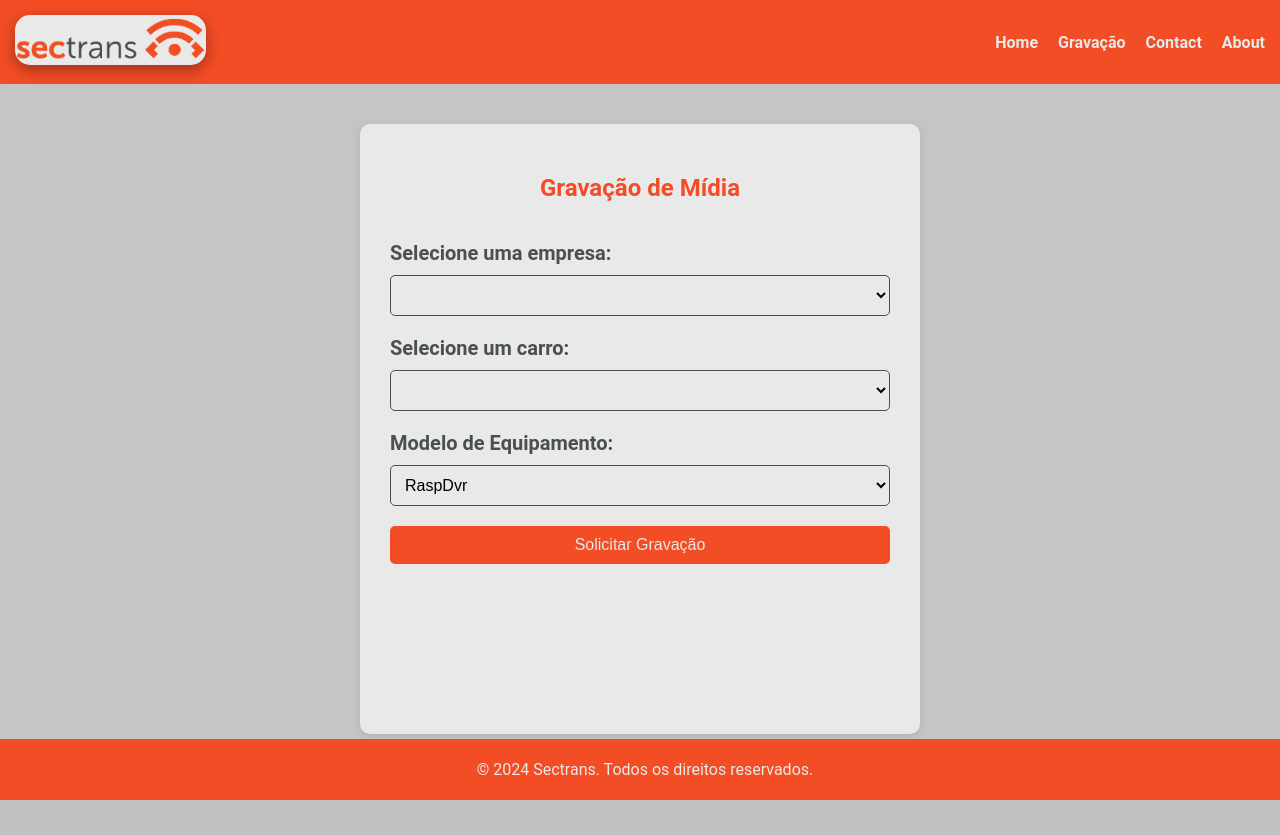
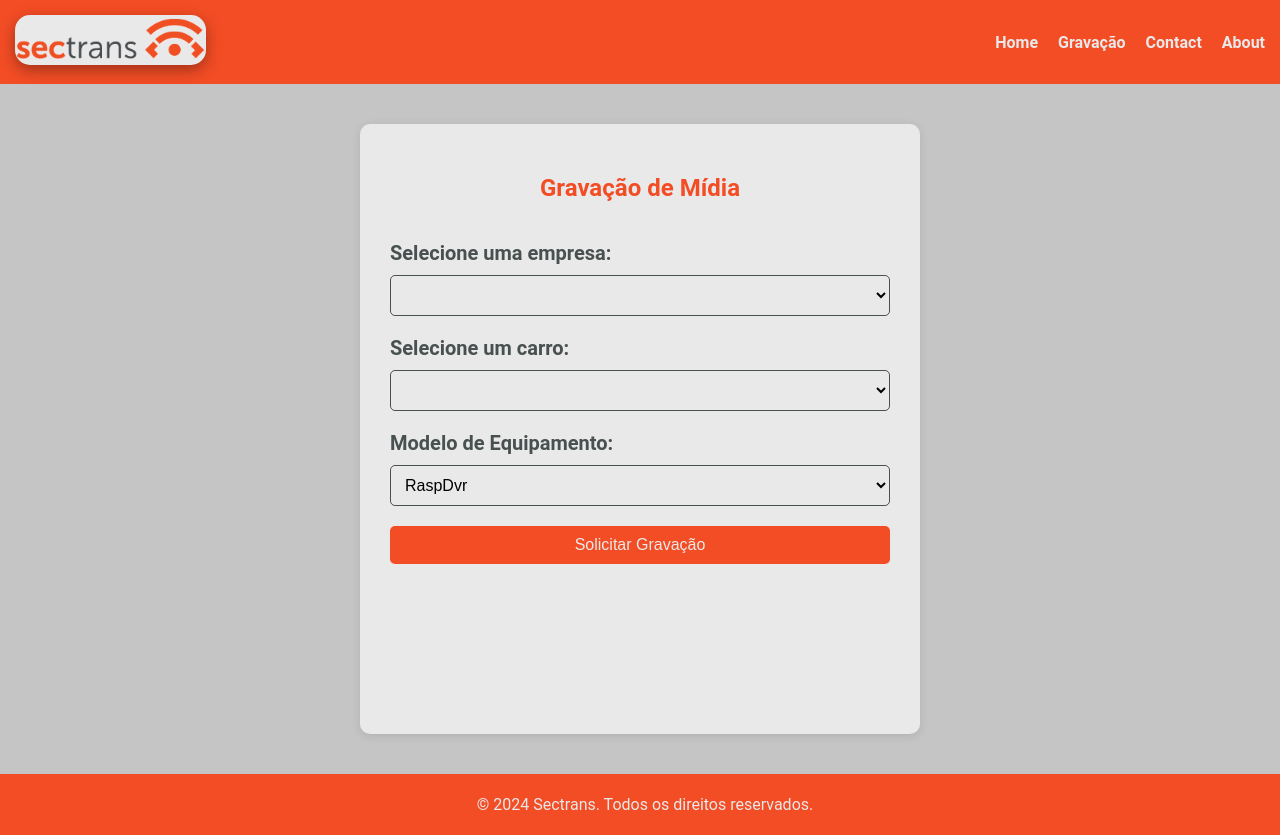
Before and after one commit to dg-marins/sistemaSectrans, a Django app: page /selecionar-empresa/ in a window 1280 px wide. Before the commit the page ends 800 px from the top, so only its background shows below. Run offline with Django 5.2, Linux system fonts and the light colour scheme; lists and menus that the app fills with data are empty.

Commit message:
Ajustando footer

```diff
--- a/static/styles/style.css
+++ b/static/styles/style.css
@@ -13,6 +13,13 @@ body {
     margin: 0;
     padding: 0;
     color: var(--cor-hover-menu);
+    min-height: 100vh; /* altura mínima da página */
+    display: flex;
+    flex-direction: column; /* flexbox para o layout da página */
+}
+
+main {
+    flex: 1; /* faz o conteúdo principal ocupar o espaço restante */
 }
 
 /* Cabeçalho */
@@ -126,7 +133,7 @@ footer {
     padding: 5px;
     background-color: var(--cor-principal);
     color: var(--cor-terciaria);
-    position: fixed;
     width: 100%;
+    position: relative; /* Remova o fixed */
     bottom: 0;
 }
```
